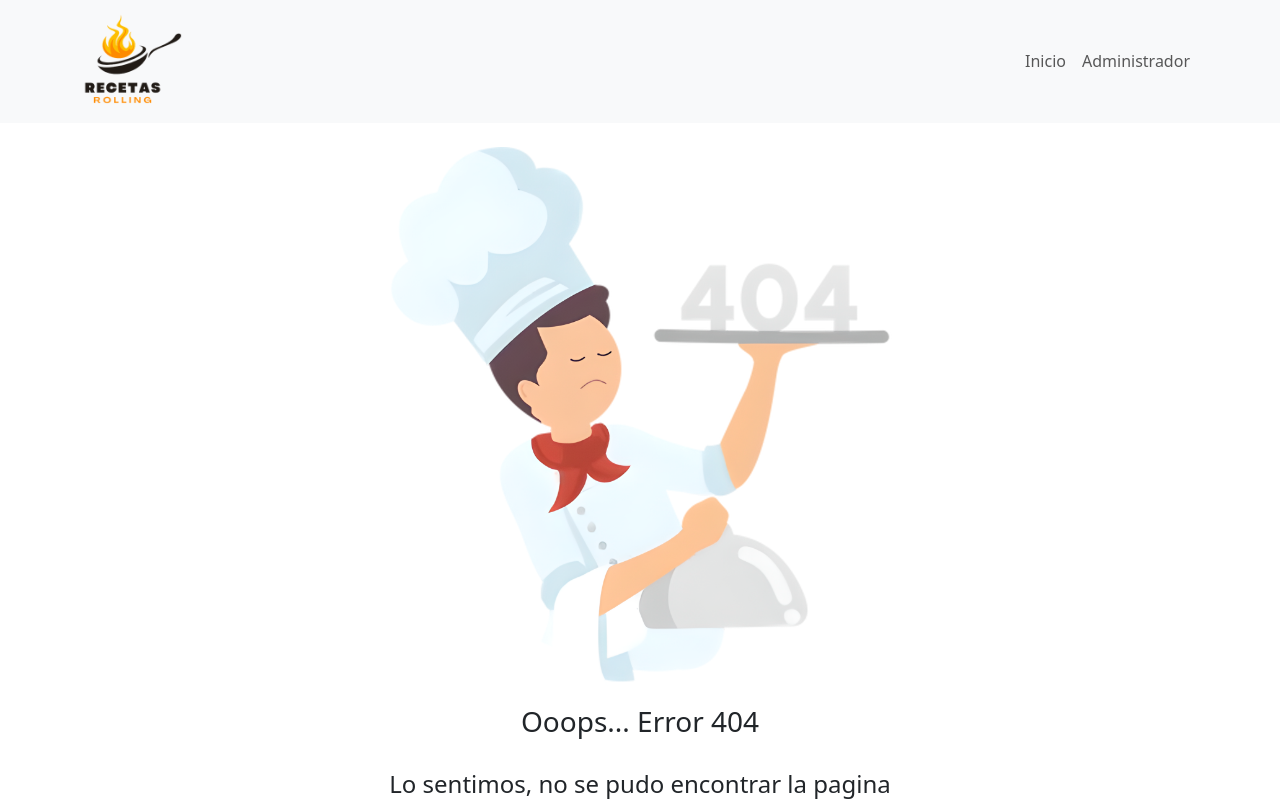
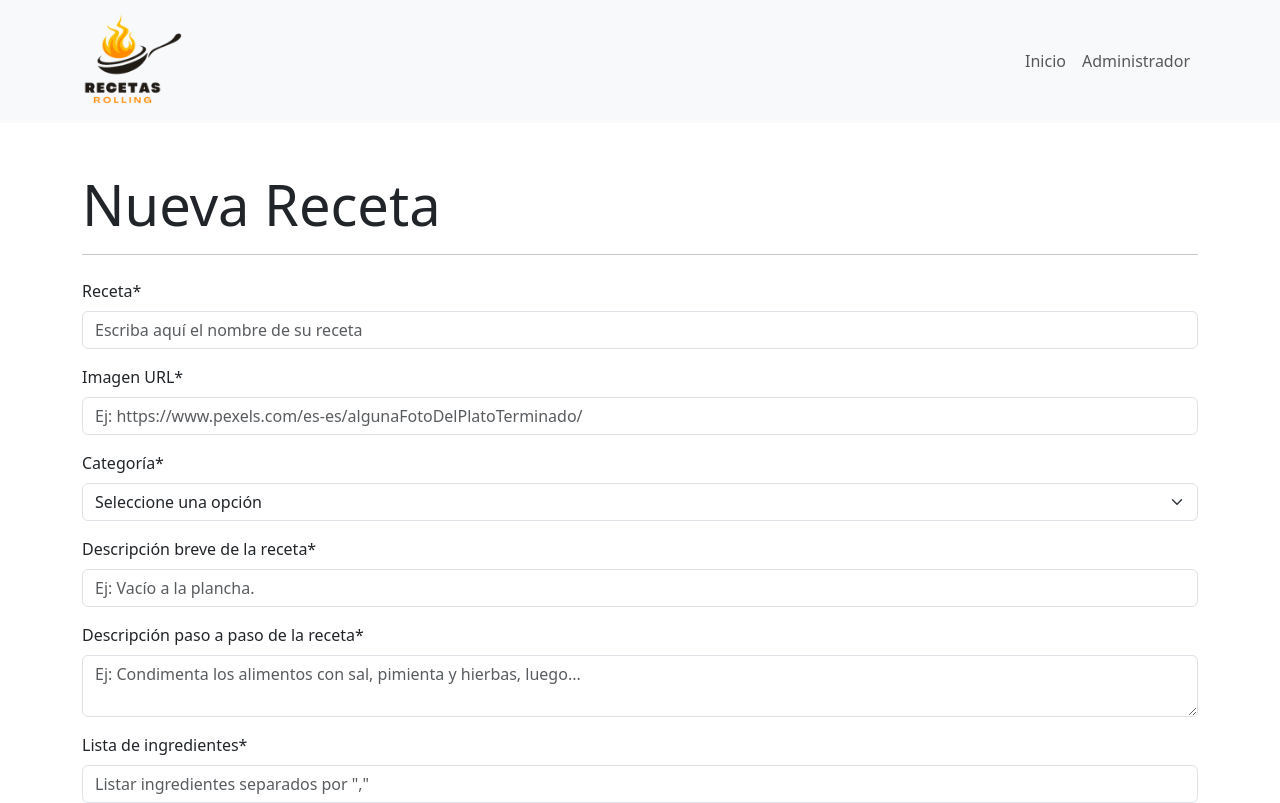
Before and after one commit to DylanNavarro97/TpReact-Ej14, a React (Vite) app: page /administrador/crear in a window 1280 px wide. Before the commit this address had no page. Shown: the top 803 px of the page. Built offline with nearby package versions, Linux system fonts and the light colour scheme.

Commit message:
funcion crearReceta creada, mas incorporacion al formularioRecetas con algunos arreglos a la propiedad listaIngredientes de el objeto receta

```diff
--- a/db.json
+++ b/db.json
@@ -1,18 +1,65 @@
 {
-    "recetas" : [
-        {
-            "id" : "1",
-            "nombreReceta" : "Puré de papas",
-            "descripcionReceta" : "El puré de papas es un acompañamiento suave y cremoso, preparado triturando papas cocidas con mantequilla y leche.",
-            "receta" : "Para hacer un puré de papas delicioso, comienza pelando y cortando cuatro papas medianas en trozos uniformes. Cocina las papas en agua hirviendo hasta que estén tiernas. Escúrrelas y colócalas en un tazón grande. Calienta media taza de leche, pero no la dejes hervir. Agrega cuatro cucharadas de mantequilla a las papas y comienza a hacer puré. Incorpora gradualmente la leche caliente para lograr una consistencia cremosa. Añade sal al gusto y, opcionalmente, pimienta. Mezcla bien y sirve el puré caliente. ¡Listo para disfrutar!",
-            "ingredientes" : ["Papas medianas (aproximadamente 4)", "Leche (1/2 taza)", "Mantequilla (4 cucharadas)", "Sal (al gusto)", "Pimienta (opcional, al gusto)"]
-        },
-        {
-            "id" : "2",
-            "nombreReceta" : "Milanesas de pollo",
-            "descripcionReceta" : "Las milanesas de pollo son una opción deliciosa y crujiente para la cena, con pollo empanizado y dorado a la perfección.",
-            "receta" : "Comienza preparando filetes de pechuga de pollo, sazónalos con sal y pimienta al gusto. Pasa cada filete por harina, luego por huevo batido y finalmente por pan rallado. Asegúrate de que estén bien cubiertos. Calienta aceite en una sartén a fuego medio-alto y cocina las milanesas hasta que estén doradas por ambos lados. Retira el exceso de aceite con papel absorbente. Sirve las milanesas con rodajas de limón y disfruta de esta deliciosa opción crujiente.",
-            "ingredientes" : ["Filetes de pechuga de pollo", "Harina", "Huevo batido", "Pan rallado", "Sal", "Pimienta", "Aceite para freír", "Rodajas de limón (para servir)"]
-        }
-    ]
+  "recetas": [
+    {
+      "id": "1",
+      "nombreReceta": "Puré de papas",
+      "descripcionReceta": "El puré de papas es un acompañamiento suave y cremoso, preparado triturando papas cocidas con mantequilla y leche.",
+      "receta": "Para hacer un puré de papas delicioso, comienza pelando y cortando cuatro papas medianas en trozos uniformes. Cocina las papas en agua hirviendo hasta que estén tiernas. Escúrrelas y colócalas en un tazón grande. Calienta media taza de leche, pero no la dejes hervir. Agrega cuatro cucharadas de mantequilla a las papas y comienza a hacer puré. Incorpora gradualmente la leche caliente para lograr una consistencia cremosa. Añade sal al gusto y, opcionalmente, pimienta. Mezcla bien y sirve el puré caliente. ¡Listo para disfrutar!",
+      "ingredientes": [
+        "Papas medianas (aproximadamente 4)",
+        "Leche (1/2 taza)",
+        "Mantequilla (4 cucharadas)",
+        "Sal (al gusto)",
+        "Pimienta (opcional, al gusto)"
+      ]
+    },
+    {
+      "id": "882d",
+      "nombre": "Vacío a la plancha",
+      "imagen": "https://imag.bonviveur.com/vacio-de-ternera-a-la-plancha.jpg",
+      "categoria": "Carnes",
+      "descripcionBreve": "Carne dorada al vacío.",
+      "recetaCompleta": "Condimenta al gusto, envasa al vacío y cocina a baja temperatura. Se secan los alimentos y se doran en plancha con aceite caliente. Sirve para disfrutar de una textura crujiente y jugosa.",
+      "listaIngredientes": [
+        "Alimentos de elección",
+        "sal",
+        "pimienta",
+        "hierbas (opcional)",
+        "aceite de cocina."
+      ]
+    },
+    {
+      "id": "b69f",
+      "nombre": "Milanesas de pollo",
+      "imagen": "https://imag.bonviveur.com/vacio-de-ternera-a-la-plancha.jpg",
+      "categoria": "Carnes",
+      "descripcionBreve": "Pollo rebosado con pan rallado",
+      "recetaCompleta": "Comienza preparando filetes de pechuga de pollo, sazónalos con sal y pimienta al gusto. Pasa cada filete por harina, luego por huevo batido y finalmente por pan rallado. Asegúrate de que estén bien cubiertos. Calienta aceite en una sartén a fuego medio-alto y cocina las milanesas hasta que estén doradas por ambos lados. Retira el exceso de aceite con papel absorbente. Sirve las milanesas con rodajas de limón y disfruta de esta deliciosa opción crujiente.",
+      "listaIngredientes": [
+        "Filetes de pechuga de pollo",
+        "Harina",
+        "Huevo batido",
+        "Pan rallado",
+        "Sal",
+        "Pimienta",
+        "Aceite para freír",
+        "Rodajas de limón (para servir)"
+      ]
+    },
+    {
+      "id": "7030",
+      "nombre": "Puré de papas",
+      "imagen": "https://imag.bonviveur.com/vacio-de-ternera-a-la-plancha.jpg",
+      "categoria": "Ensaladas",
+      "descripcionBreve": "Papas trituradas con manteca y leche",
+      "recetaCompleta": "Para hacer un puré de papas delicioso, comienza pelando y cortando cuatro papas medianas en trozos uniformes. Cocina las papas en agua hirviendo hasta que estén tiernas. Escúrrelas y colócalas en un tazón grande. Calienta media taza de leche, pero no la dejes hervir. Agrega cuatro cucharadas de mantequilla a las papas y comienza a hacer puré. Incorpora gradualmente la leche caliente para lograr una consistencia cremosa. Añade sal al gusto y, opcionalmente, pimienta. Mezcla bien y sirve el puré caliente. ¡Listo para disfrutar!",
+      "listaIngredientes": [
+        "Papas medianas (aproximadamente 4)",
+        "Leche (1/2 taza)",
+        "Mantequilla (4 cucharadas)",
+        "Sal (al gusto)",
+        "Pimienta (opcional al gusto)"
+      ]
+    }
+  ]
 }
--- a/src/App.jsx
+++ b/src/App.jsx
@@ -18,8 +18,8 @@ function App() {
         <Routes>
           <Route exact path="/" element={<Inicio />}/>
           <Route exact path='/administrador' element={<Admin />}/>
-          <Route exact path="/crear" element={<FormularioRecetas/>} />
-          <Route exact path="/editar/:id" element={<FormularioRecetas />}/>
+          <Route exact path="/administrador/crear" element={<FormularioRecetas editar={false}/>} />
+          <Route exact path="/administrador/editar/:id" element={<FormularioRecetas editar={true}/>}/>
           <Route path="*" element={<Error404 />} />
         </Routes>
         <Footer />
--- a/src/components/recetas/FormularioRecetas.jsx
+++ b/src/components/recetas/FormularioRecetas.jsx
@@ -1,7 +1,10 @@
 import { Form, Button } from "react-bootstrap";
 import { useForm } from "react-hook-form";
+import { crearRecetaAPI } from "../../helpers/queries";
+import Swal from "sweetalert2";
 
-const FormularioRecetas = () => {
+const FormularioRecetas = ({ editar }) => {
+
   const {
     register,
     handleSubmit,
@@ -10,10 +13,32 @@ const FormularioRecetas = () => {
     setValue,
   } = useForm();
 
-  const recetaValidada = (receta) => {
+  const recetaValidada = async (receta) => {
     const arrayIngredientes = receta.listaIngredientes.split(',')
-    receta.listaIngredientes = arrayIngredientes
-    console.log(receta)
+    const arrayNuevo = []
+    for (let i = 0; i < arrayIngredientes.length; i++){
+      const ingredienteSinEspacio = arrayIngredientes[i].trim()
+      arrayNuevo.push(ingredienteSinEspacio)
+    }
+    receta.listaIngredientes = arrayNuevo
+
+    if (editar === false) {
+      const respuesta = await crearRecetaAPI(receta)
+      if (respuesta.status === 201){
+        Swal.fire({
+          title: "Receta creada",
+          text: `La receta "${receta.nombre}" fue creada correctamente`,
+          icon: "success",
+        });
+        reset();
+      } else {
+        Swal.fire({
+          title: "La receta no pudo ser creada",
+          text: `La receta "${receta.nombre}" no pudo ser creada. Intente esta operación en unos minutos`,
+          icon: "error",
+        });
+      }
+    }
   };
 
 
@@ -89,7 +114,6 @@ const FormularioRecetas = () => {
           <Form.Control
             type="text"
             placeholder="Ej: Vacío a la plancha."
-            as="textarea"
             {...register("descripcionBreve", {
               required: "La descripción breve es obligatoria",
               minLength: {
@@ -113,7 +137,7 @@ const FormularioRecetas = () => {
             type="text"
             placeholder="Ej: Condimenta los alimentos con sal, pimienta y hierbas, luego..."
             as="textarea"
-            maxLength={500}
+            maxLength={700}
             {...register ("recetaCompleta", {
               required: "La descripción completa es obligatoria",
               minLength: {
@@ -121,8 +145,8 @@ const FormularioRecetas = () => {
                 message: "Debe contener como mínimo 15 caracteres"
               },
               maxLength: {
-                value: 500,
-                message: "Debe contener como máximo 500 caracteres"
+                value: 700,
+                message: "Debe contener como máximo 700 caracteres"
               }
             })}
           />
@@ -143,10 +167,11 @@ const FormularioRecetas = () => {
                 message: "Debe contener como mínimo 5 caracteres"
               },
               maxLength:{
-                value: 100,
-                message: "Debe contener como máximo 100 caracteres"
+                value: 150,
+                message: "Debe contener como máximo 150 caracteres"
               }
             })}
+            maxLength={150}
           />
           <Form.Text className="text-danger">
             {errors.listaIngredientes?.message}
--- a/src/helpers/queries.js
+++ b/src/helpers/queries.js
@@ -1 +1,17 @@
 const URL_Recetas = import.meta.env.VITE_API_RECETA;
+
+export const crearRecetaAPI = async (recetaNueva) => {
+  try {
+    const respuesta = await fetch(URL_Recetas, {
+      method: "POST",
+      headers: {
+        "Content-Type": "application/json",
+      },
+      body: JSON.stringify(recetaNueva),
+    });
+    console.log(respuesta);
+    return respuesta;
+  } catch (error) {
+    console.log(error);
+  }
+};
```
